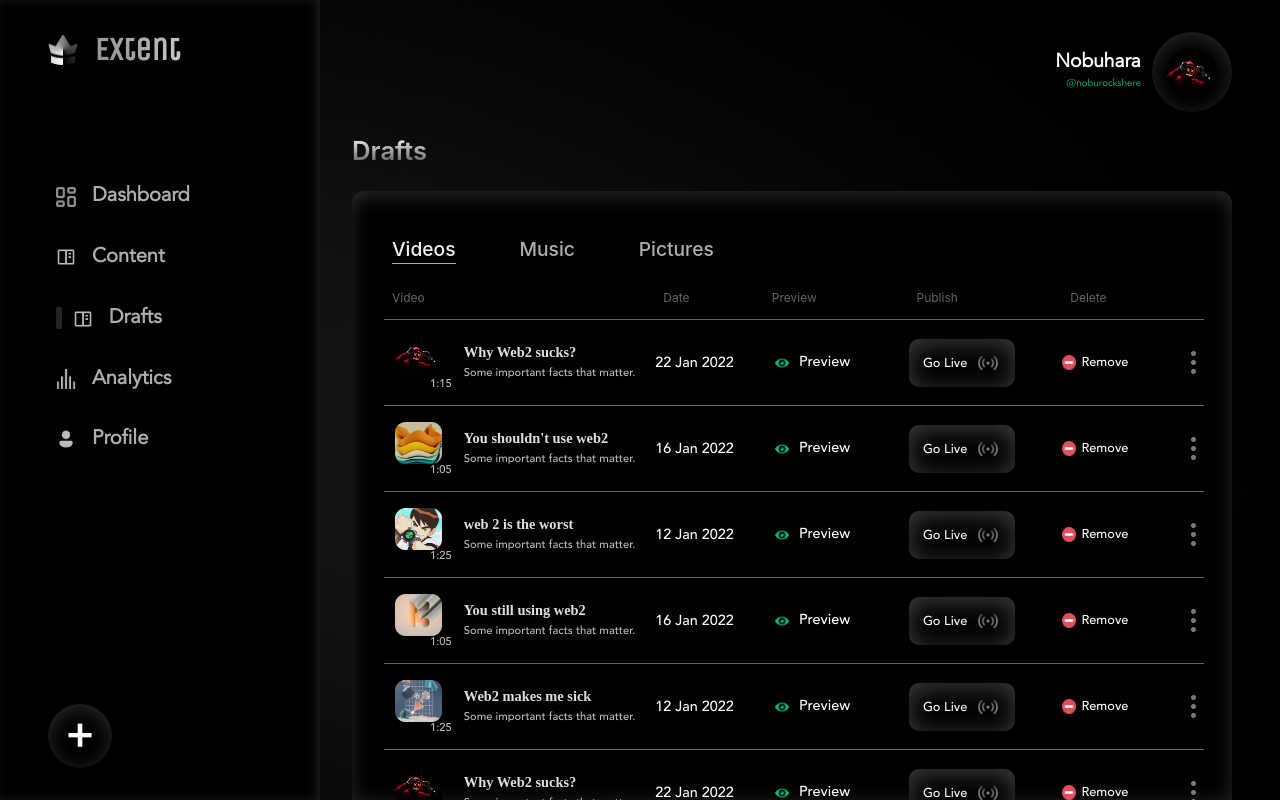
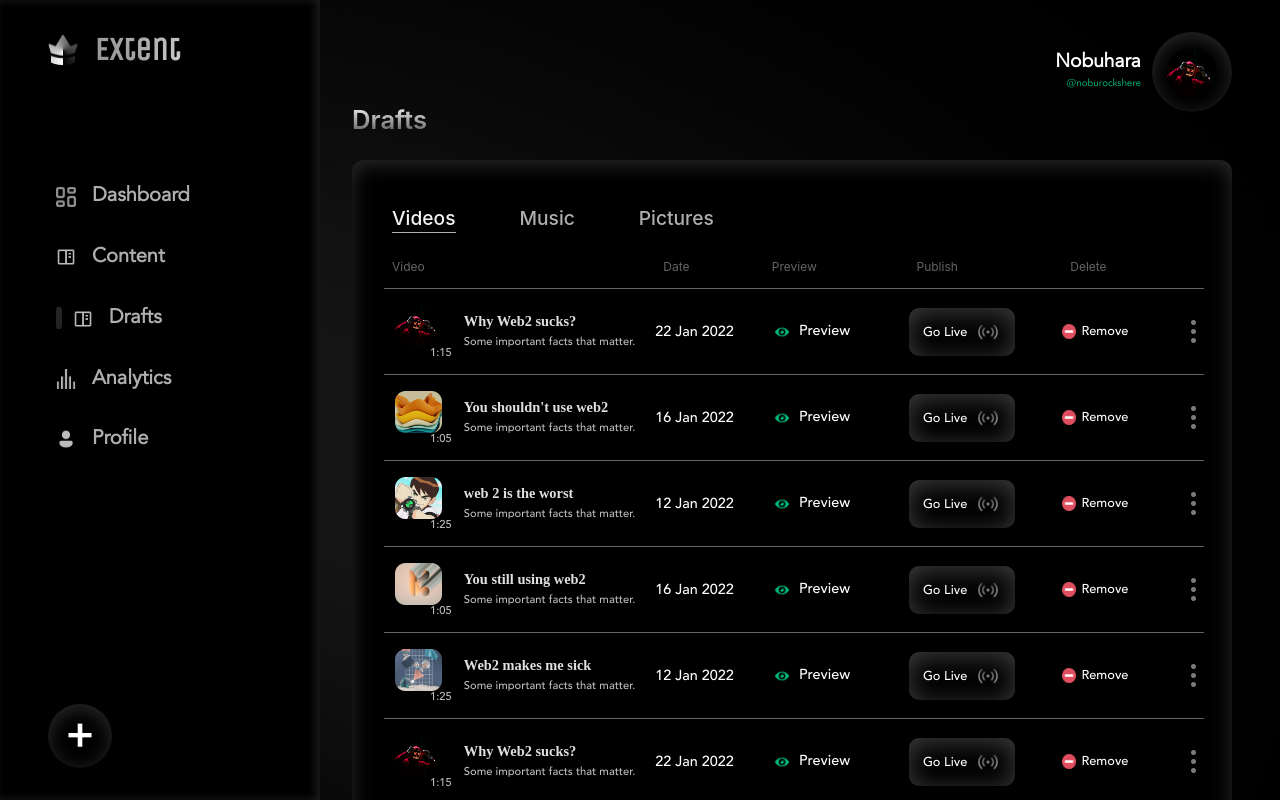
Before and after one commit to Extent-Org/Extent-Frontend, a React (Create React App) app: page /creator/draft in a window 1280 px wide. Built offline with nearby package versions, Linux system fonts and the light colour scheme; a web font is replaced by a local one.

Commit message:
Fix: Reduce Gap above Drafts and Content Page

```diff
--- a/src/components/CreatorPage/CreatorContent/CreatorContent.scss
+++ b/src/components/CreatorPage/CreatorContent/CreatorContent.scss
@@ -1,10 +1,11 @@
 .CreatorContent {
-  margin: 9rem 2rem 0rem 2rem;
+  margin: 0 2rem 0rem 2rem;
   text-align: left;
   position: absolute;
   bottom: 0;
   right: 1rem;
   width: calc(100% - 5rem);
+  height: 90vh;
   &__span {
     font-style: normal;
     font-weight: 600;
--- a/src/components/CreatorPage/CreatorDraft/CreatorDraft.scss
+++ b/src/components/CreatorPage/CreatorDraft/CreatorDraft.scss
@@ -1,10 +1,11 @@
 .CreatorDraft {
-    margin: 9rem 2rem 0rem 2rem;
+    margin: 0 2rem 0rem 2rem;
     text-align: left;
     position: absolute;
     bottom: 0;
     right: 1rem;
     width: calc(100% - 5rem);
+    height: 90vh;
     &__span {
       font-style: normal;
       font-weight: 600;
--- a/src/components/CreatorPage/Main/MainComponents/Table.scss
+++ b/src/components/CreatorPage/Main/MainComponents/Table.scss
@@ -2,7 +2,7 @@
 
 .Table {
   padding: 3rem 1rem 0rem 2rem;
-  max-height: 75.5%;
+  height: 82vh;
   background: #000000;
   border-radius: 12px 12px 0px 0px;
   box-shadow: inset 0px 4px 20px rgba(170, 170, 170, 0.25);
@@ -51,7 +51,7 @@
     }
   }
   &__content-list {
-    max-height: 60vh;
+    max-height: 70vh;
     scroll-behavior: smooth;
     overflow-y: auto;
   }
--- a/src/components/CreatorPage/Main/MainComponents/TableDraft.scss
+++ b/src/components/CreatorPage/Main/MainComponents/TableDraft.scss
@@ -2,7 +2,7 @@
 
 .TableDraft {
     padding: 3rem 1rem 0rem 2rem;
-    max-height: 75.5%;
+    height: 82vh;
     background: $color2;
     border-radius: 12px 12px 0px 0px;
     box-shadow: inset 0px 4px 20px rgba(170, 170, 170, 0.25);
@@ -60,7 +60,7 @@
     }
 
     &__content-list {
-        max-height: 60vh;
+        max-height: 70vh;
         scroll-behavior: smooth;
         overflow-y: auto;
     }
```
